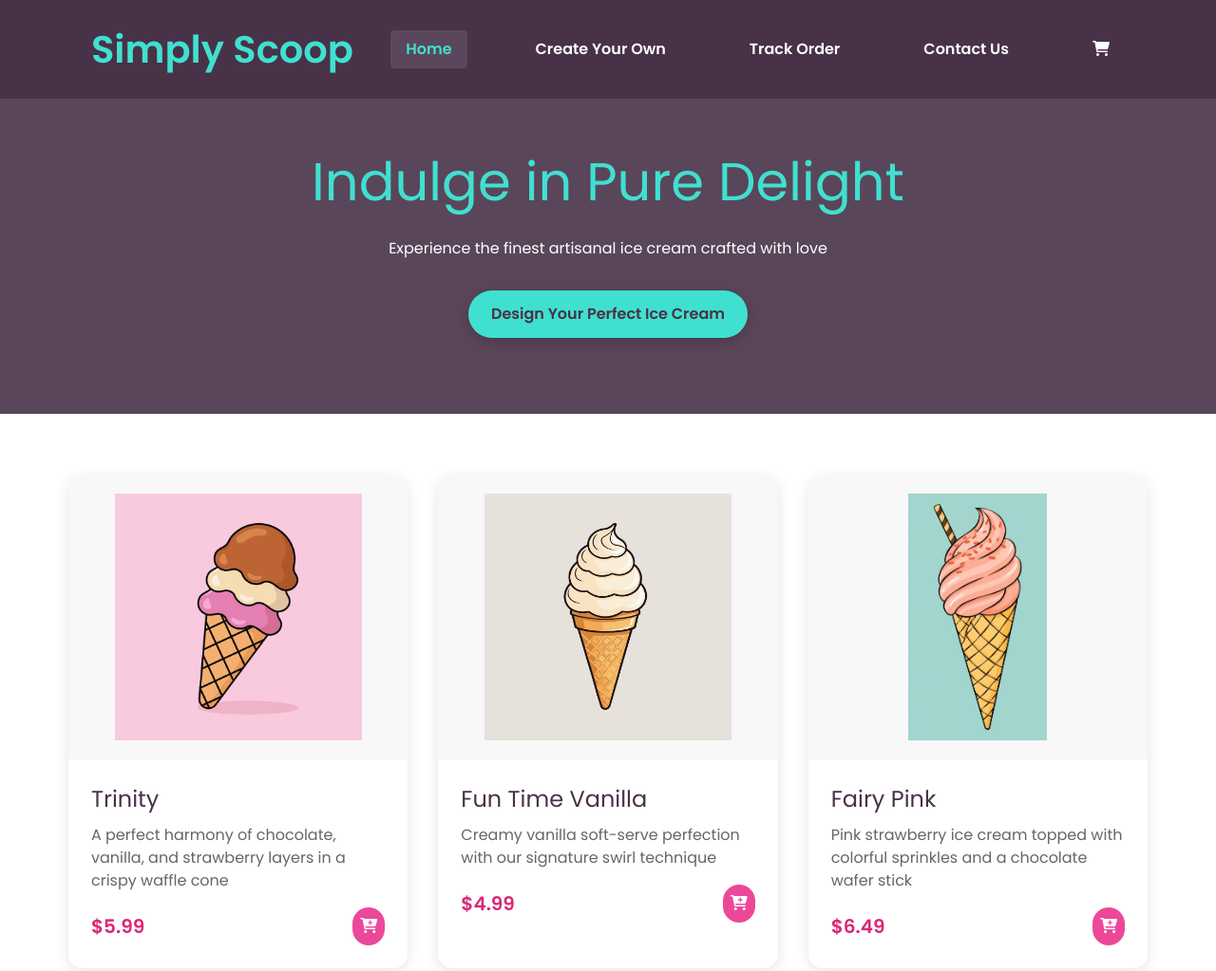
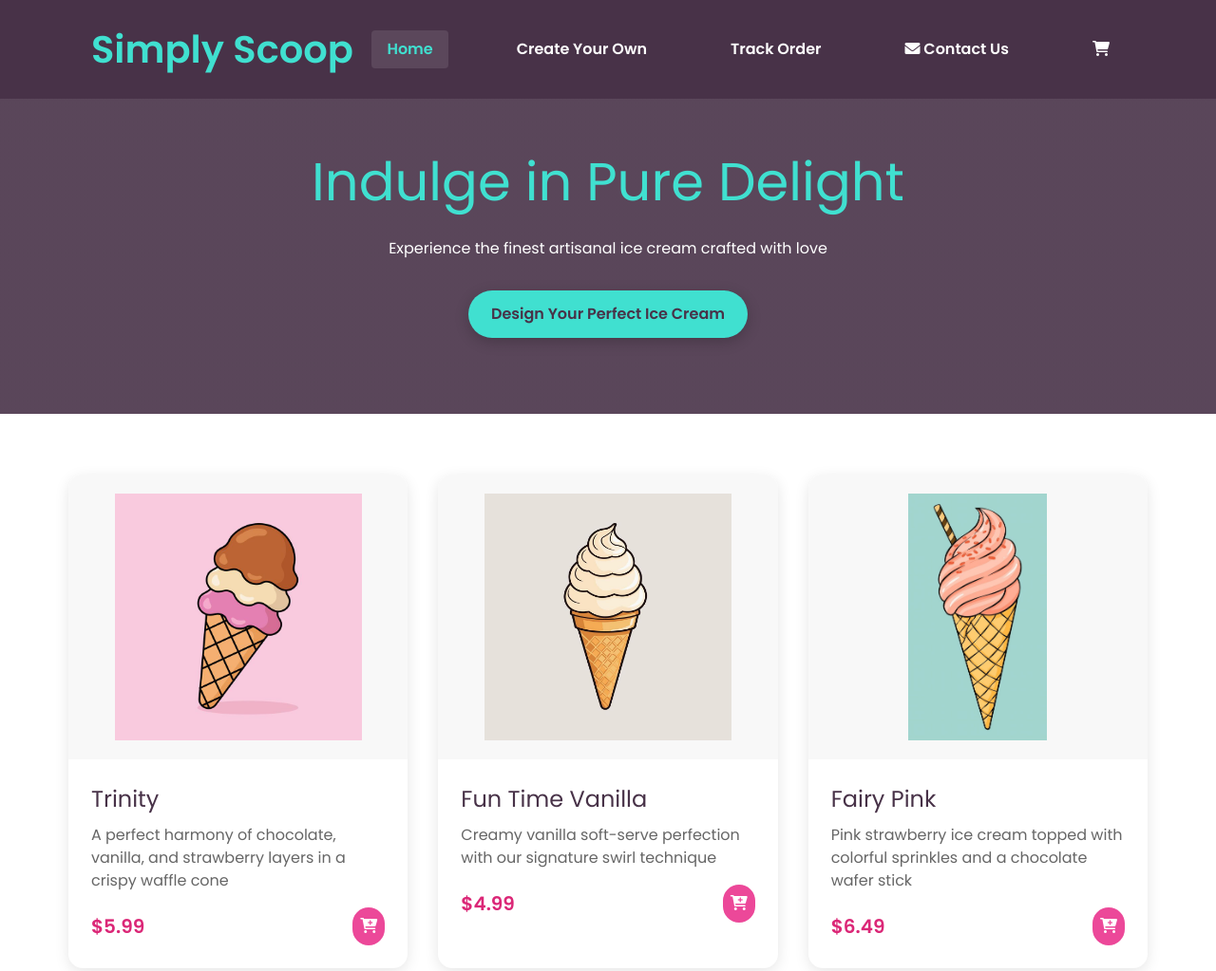
Before and after one commit to Md-Awaze/IceCreamProject, a website: page iceeCream/index.html in a window 1280 px wide. Shown: the top 1023 px of the page at 95% size. Drawn offline with nearby package versions, Linux system fonts and the light colour scheme.

Commit message:
Add contact icon to navigation bar

```diff
--- a/iceeCream/index.html
+++ b/iceeCream/index.html
@@ -20,7 +20,9 @@
 						<a href="index.html" class="text-pink-600 hover:text-pink-700 font-semibold active">Home</a>
 						<a href="custom-ice-cream.html" class="text-pink-600 hover:text-pink-700 font-semibold">Create Your Own</a>
 						<a href="track-order.html" class="text-pink-600 hover:text-pink-700 font-semibold">Track Order</a>
-						<a href="contact.html" class="text-pink-600 hover:text-pink-700 font-semibold">Contact Us</a>
+						<a href="contact.html" class="text-pink-600 hover:text-pink-700 font-semibold">
+							<i class="fas fa-envelope"></i> Contact Us
+						</a>
 						<a href="cart.html" class="relative text-pink-600 hover:text-pink-700">
 							<i class="fas fa-shopping-cart"></i>
 							<span id="cart-count" class="absolute -top-2 -right-2 bg-pink-600 text-white text-xs rounded-full h-5 w-5 flex items-center justify-center hidden">0</span>
```
